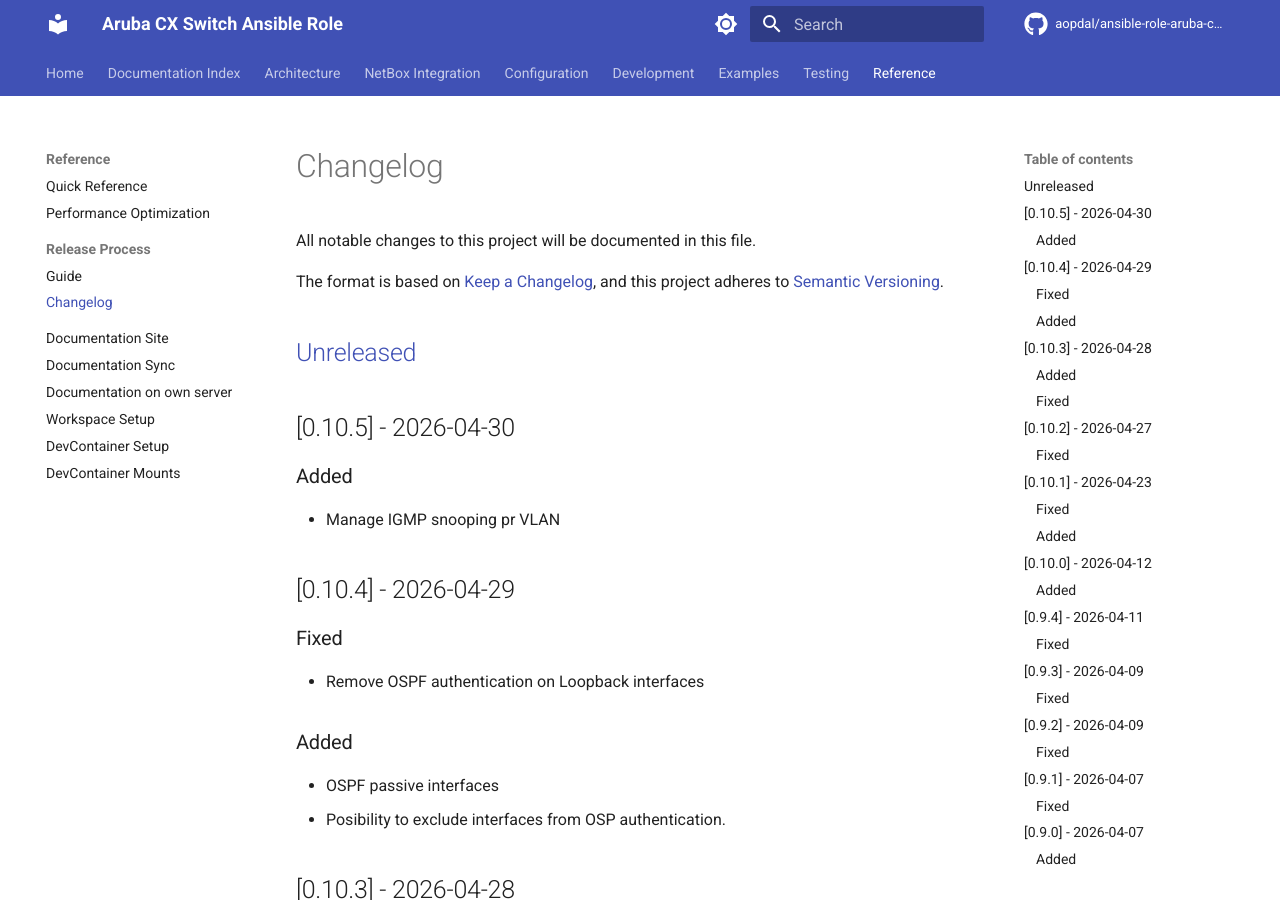
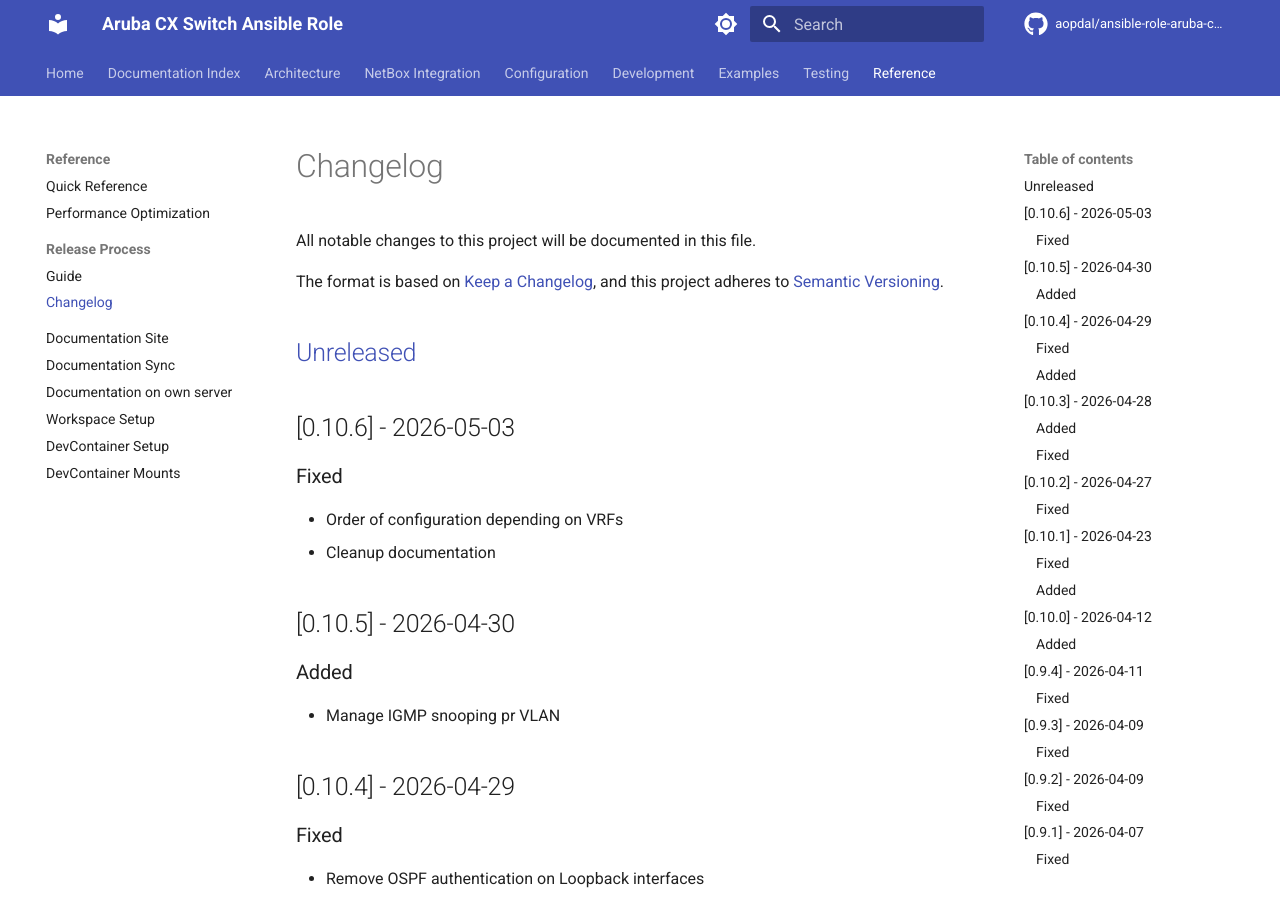
Before and after one commit to aopdal/ansible-role-aruba-cx-switch, an MkDocs documentation site: the page built from docs/CHANGELOG.md, in a window 1280 px wide and 900 px high. Built offline with MkDocs 1.6.1 and Material for MkDocs 9.7.7, drawn with Linux system fonts in a browser that asks for light colours; comment, search, counter and statistics services are not loaded.

Commit message:
chore: release version 0.10.6

```diff
--- a/docs/CHANGELOG.md
+++ b/docs/CHANGELOG.md
@@ -6,6 +6,13 @@ The format is based on [Keep a Changelog](https://keepachangelog.com/en/1.0.0/),
 and this project adheres to [Semantic Versioning](https://semver.org/spec/v2.0.0.html).
 
 ## [Unreleased]
+
+## [0.10.6] - 2026-05-03
+
+### Fixed
+
+- Order of configuration depending on VRFs
+- Cleanup documentation
 
 ## [0.10.5] - 2026-04-30
 
```
Also changed, not shown: CHANGELOG.md (+7 -0 lines), 1 other file.
